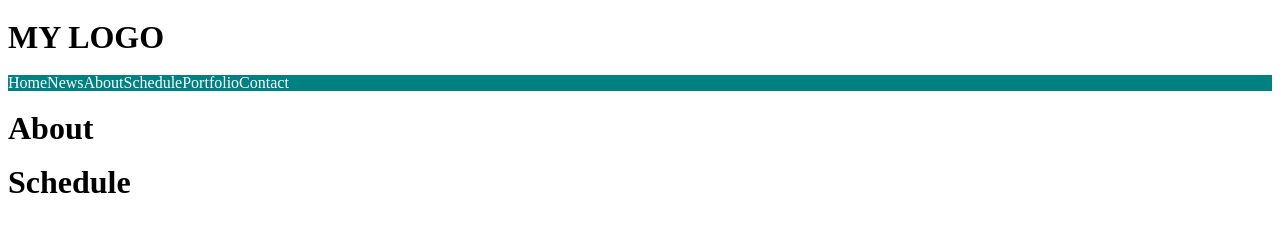
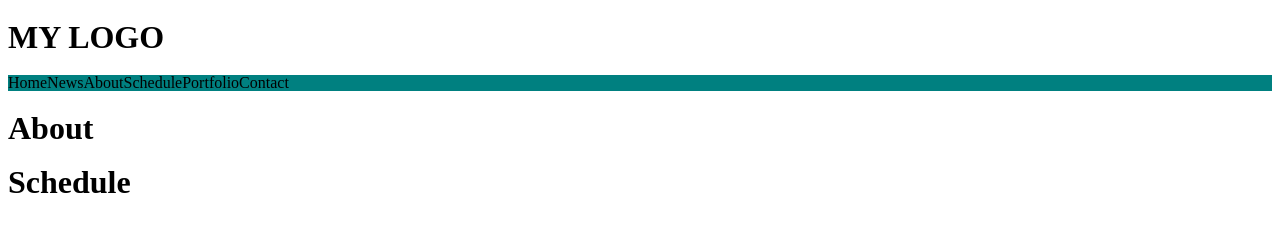
Before and after one commit to chan0429/chan0429.github.io, a plain HTML site: page lib2024/assg-5/index.html in a window 1280 px wide. Drawn offline with Linux system fonts and the light colour scheme; files that its build step writes are made by us from their sources; a web font is replaced by a local one.

Commit message:
Update index.html

```diff
--- a/lib2024/assg-5/index.html
+++ b/lib2024/assg-5/index.html
@@ -20,23 +20,28 @@
 		}
 		li a {
 			display: block;
-			color: white;
+			color: black;
 			text-align: center;
 			padding: 14px 16 px;
 			text-decoration: none;
 		}
 		li a:hover {
-			background-color: #333;
+			background-color: #338;
 		}
 </style>
 </head>
 </body>
 <ul>
     <li><a class="active" href="#home">Home</a></li>
+
     <li><a href="#news">News</a></li>
+
     <li><a href="#about">About</a></li>
+
     <li><a href="#schedule">Schedule</a></li>
+
     <li><a href="#portfolio">Portfolio</a></li>
+
     <li><a href="#contact">Contact</a></li>
 </ul>
 <body>
```
